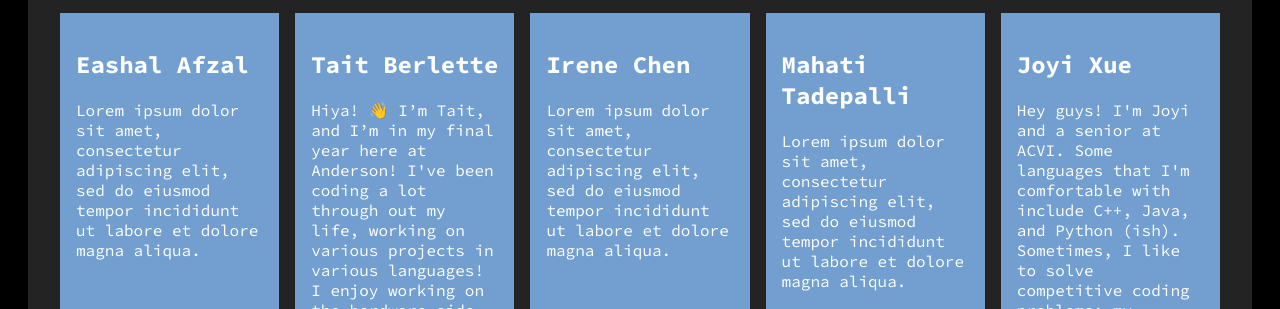
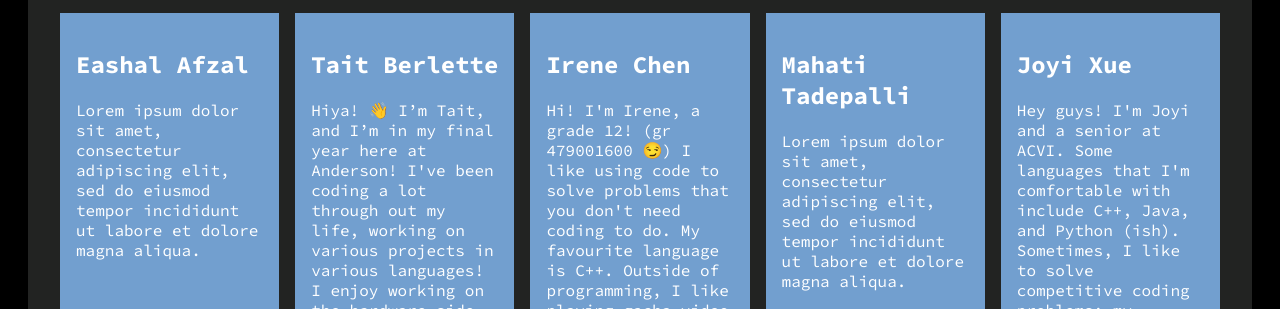
Before and after one commit to ac-squared/ac-squared-website, a website: page views/index.html in a window 1280 px wide. Shown: the part 643-952 px from the top of the page. Drawn offline with Linux system fonts and the light colour scheme; files that its build step writes are made by us from their sources; no server answers; files whose address does not match are found by name.

Commit message:
Add Irene's about me!

```diff
--- a/views/index.html
+++ b/views/index.html
@@ -58,7 +58,7 @@
           </div>
           <div class="exec">
             <h2>Irene Chen</h2>
-            <p>Lorem ipsum dolor sit amet, consectetur adipiscing elit, sed do eiusmod tempor incididunt ut labore et dolore magna aliqua.</p>
+            <p>Hi! I'm Irene, a grade 12! (gr 479001600 😏) I like using code to solve problems that you don't need coding to do. My favourite language is C++. Outside of programming, I like playing gacha video games and browsing Reddit! See y'all around!</p>
           </div>
           <div class="exec">
             <h2>Mahati Tadepalli</h2>
```
